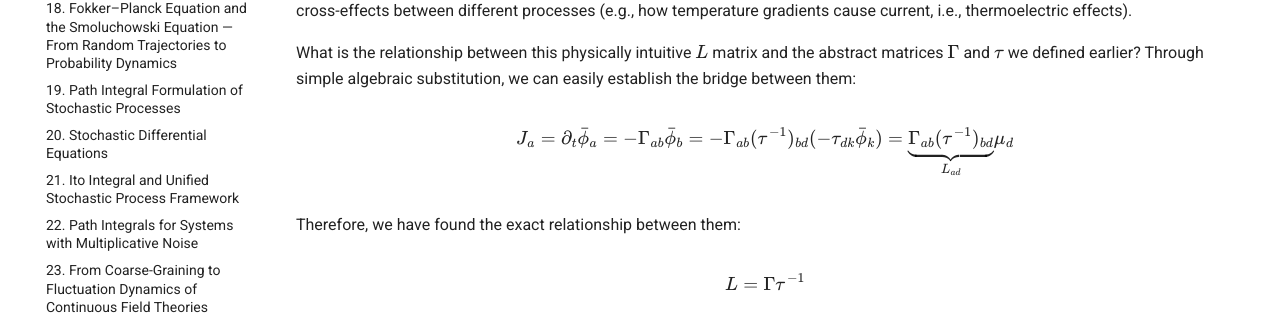
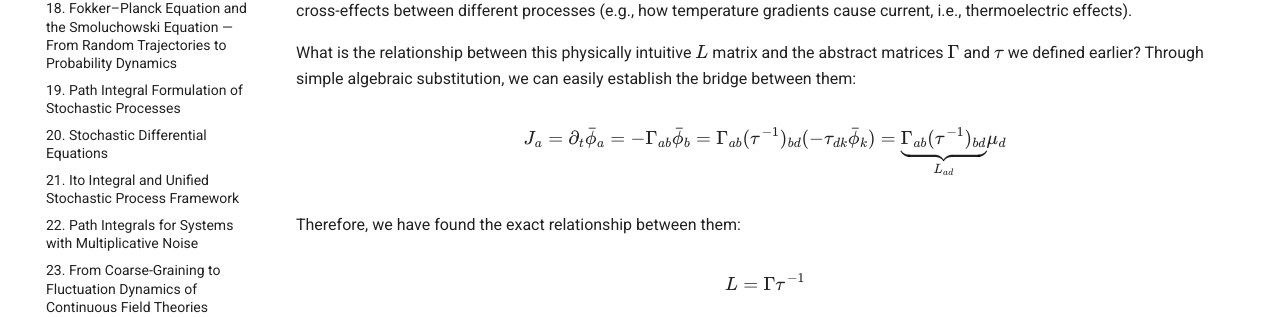
Before and after one commit to Liu-Zhihang/Nonequilibrium-Field-Theories-and-Stochastic-Dynamics, an MkDocs documentation site: the page built from docs/notes/24. Onsager Coefficients, Reciprocity, and the Dynamic Fluctuation–Dissipation Theorem.md, in a window 1280 px wide and 900 px high, scrolled down 6200 px. Shown: the part 134-451 px from the top of the window. Built offline with MkDocs 1.6.1 and Material for MkDocs 9.7.7, drawn with Linux system fonts in a browser that asks for light colours; comment, search, counter and statistics services are not loaded; some of the changed text lies outside the part shown.

Commit message:
docs: update lecture 24

```diff
--- a/docs/notes/24. Onsager Coefficients, Reciprocity, and the Dynamic Fluctuation–Dissipation Theorem.md
+++ b/docs/notes/24. Onsager Coefficients, Reciprocity, and the Dynamic Fluctuation–Dissipation Theorem.md
@@ -157,7 +157,7 @@ The matrix $L_{ad}$ here is the famous **Onsager kinetic coefficients**. It is a
 
 What is the relationship between this physically intuitive $L$ matrix and the abstract matrices $\Gamma$ and $\tau$ we defined earlier? Through simple algebraic substitution, we can easily establish the bridge between them:
 
-$$J_a = \partial_t \bar{\phi}_a = -\Gamma_{ab}\bar{\phi}_b = -\Gamma_{ab}(\tau^{-1})_{bd}(-\tau_{dk}\bar{\phi}_k) = \underbrace{\Gamma_{ab}(\tau^{-1})_{bd}}_{L_{ad}} \mu_d$$
+$$J_a = \partial_t \bar{\phi}_a = -\Gamma_{ab}\bar{\phi}_b = \Gamma_{ab}(\tau^{-1})_{bd}(-\tau_{dk}\bar{\phi}_k) = \underbrace{\Gamma_{ab}(\tau^{-1})_{bd}}_{L_{ad}} \mu_d$$
 
 Therefore, we have found the exact relationship between them:
 
@@ -251,9 +251,10 @@ The physical meaning of this conclusion is:
 * **Exclusion of "perpetual motion machines"**: It prohibits the occurrence of any macroscopic processes with net entropy reduction.
 
 So far, we have imposed two powerful mathematical constraints on the transport coefficient matrix $L$ from two completely independent, first-principles physical principles:
-1. **From microscopic reversibility (Section 3) → $L$ has symmetry ($L_{ab} = \epsilon_a \epsilon_b L_{ba}$)**
 
-2. **From the second law of thermodynamics (Section 4) → $L$ must be positive definite**
+1.**From microscopic reversibility (Section 3) → $L$ has symmetry ($L_{ab} = \epsilon_a \epsilon_b L_{ba}$)**
+
+2.**From the second law of thermodynamics (Section 4) → $L$ must be positive definite**
 
 These two constraint conditions together constitute the core of Onsager's theory, and they greatly limit the possible forms that the macroscopic dynamical behavior of any near-equilibrium system can have.
 
```
Also changed, not shown: docs/zh/notes/24. 昂萨格系数、倒易关系与动态涨落-耗散定理.md (+5 -7 lines).
